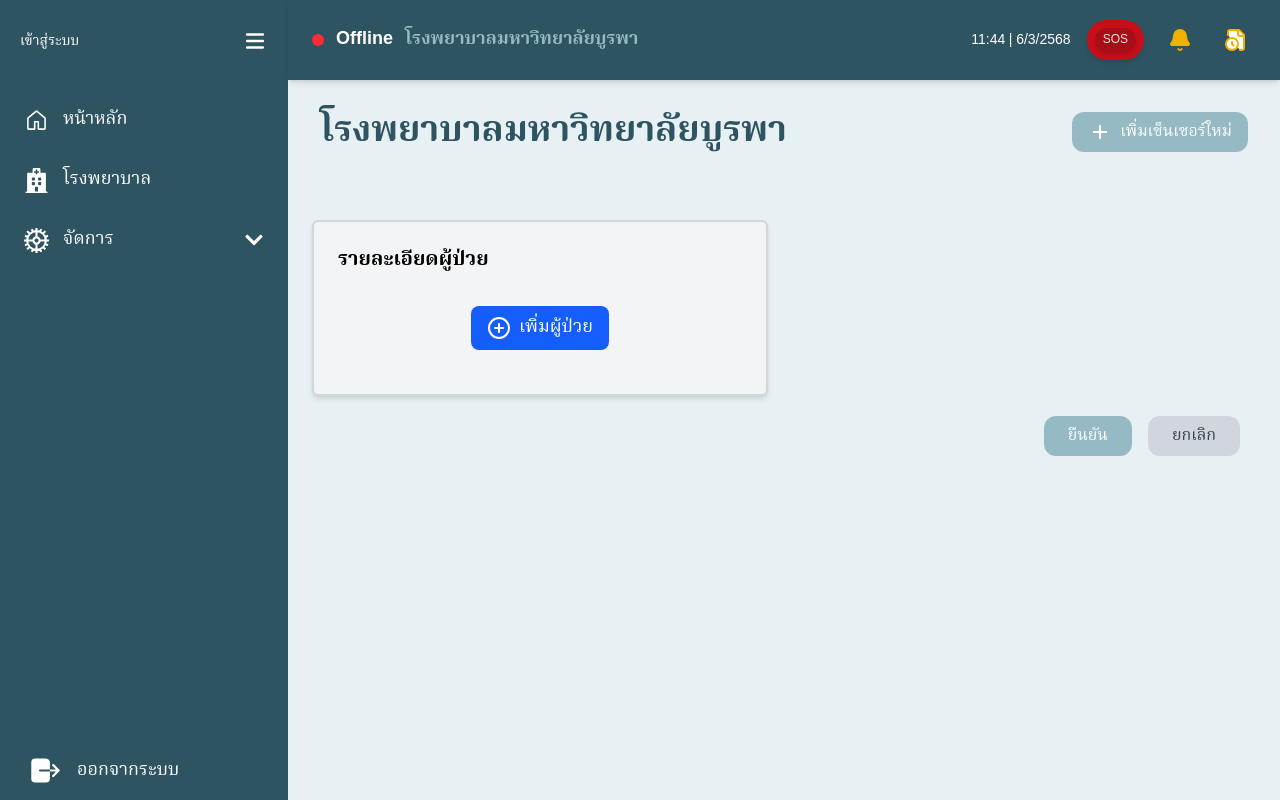
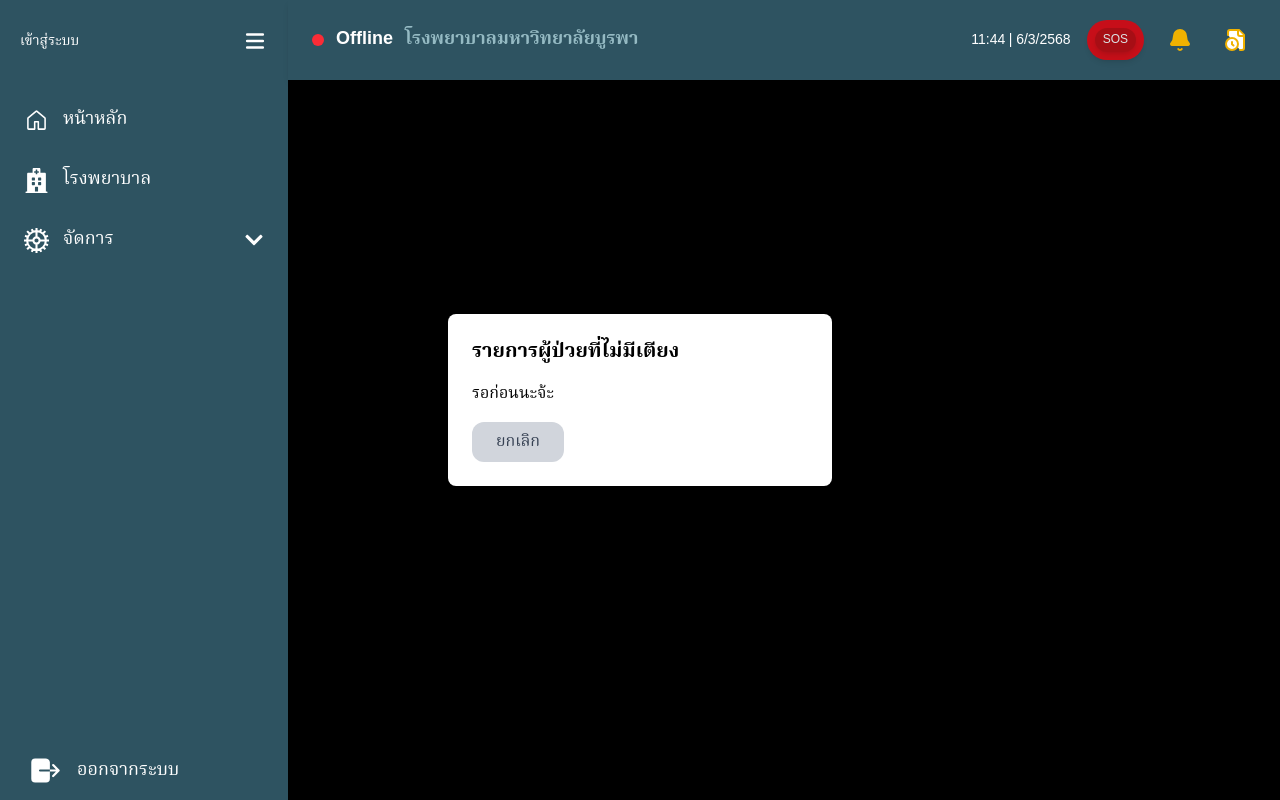
Before and after one commit to gortorrr/BedSensorFrontend, a React (Vite) app: page /bed-config/1 in a window 1280 px wide. Both pictures are taken after a click on the button "เพิ่มผู้ป่วย". Shown: the top 800 px of the page. Built offline with nearby package versions, Linux system fonts and the light colour scheme.

Commit message:
Create Dialog AddPatient

```diff
--- /dev/null
+++ b/src/components/BedConfig/AddPatientDialog.tsx
@@ -0,0 +1,28 @@
+// components/AddPatientDialog.tsx
+import React from 'react';
+
+interface AddPatientDialogProps {
+  isOpen: boolean;
+  onClose: () => void;
+}
+
+const AddPatientDialog: React.FC<AddPatientDialogProps> = ({ isOpen, onClose }) => {
+  if (!isOpen) return null; // ถ้า dialog ไม่เปิดก็จะไม่แสดงอะไร
+
+  return (
+    <div className="fixed inset-0 flex justify-center items-center bg-black bg-opacity-50">
+      <div className="bg-white p-6 rounded-lg shadow-lg w-96">
+        <h2 className="text-xl font-bold mb-4">รายการผู้ป่วยที่ไม่มีเตียง</h2>
+        <p className="mb-4">รอก่อนนะจ้ะ</p>
+        <button
+          className="px-6 py-2 bg-gray-300 text-gray-700 rounded-xl hover:bg-gray-400"
+          onClick={onClose}
+        >
+          ยกเลิก
+        </button>
+      </div>
+    </div>
+  );
+};
+
+export default AddPatientDialog;
--- a/src/components/BedConfig/PatientWindow.tsx
+++ b/src/components/BedConfig/PatientWindow.tsx
@@ -1,8 +1,9 @@
-import React from "react";
+import React, { useState } from "react";
 import type { Patient } from "../../types/patient";
 import Icon from "@mdi/react";
 import { mdiNoteEditOutline, mdiDelete } from "@mdi/js";
 import { PlusCircle } from "lucide-react";
+import AddPatientDialog from "./AddPatientDialog";
 
 interface Props {
   patient_config: Patient | undefined;
@@ -18,15 +19,22 @@ const formatDate = (dateString: string | undefined) => {
 };
 
 const PatientWindow: React.FC<Props> = ({ patient_config }) => {
+  const [isDialogOpen, setIsDialogOpen] = useState(false);
+
+  const openDialog = () => setIsDialogOpen(true);
+  const closeDialog = () => setIsDialogOpen(false);
+
   if (!patient_config) {
     return (
       <div className="border-2 border-gray-300 rounded-md w-full bg-gray-100 p-3 mt-3 h-full shadow-md">
         <div className="p-3 text-xl font-semibold">รายละเอียดผู้ป่วย</div>
         <div className="flex justify-center items-center p-5">
-          <button className="flex items-center gap-2 px-4 py-2 text-white bg-blue-600 rounded-lg hover:bg-blue-700 transition-all">
+          <button className="flex items-center gap-2 px-4 py-2 bg-[#95BAC3] text-white rounded-xl hover:bg-[#5E8892]"
+          onClick={openDialog}>
             <PlusCircle size={24} />
             <span className="text-lg">เพิ่มผู้ป่วย</span>
           </button>
+          <AddPatientDialog isOpen={isDialogOpen} onClose={closeDialog} />
         </div>
       </div>
     );
```
